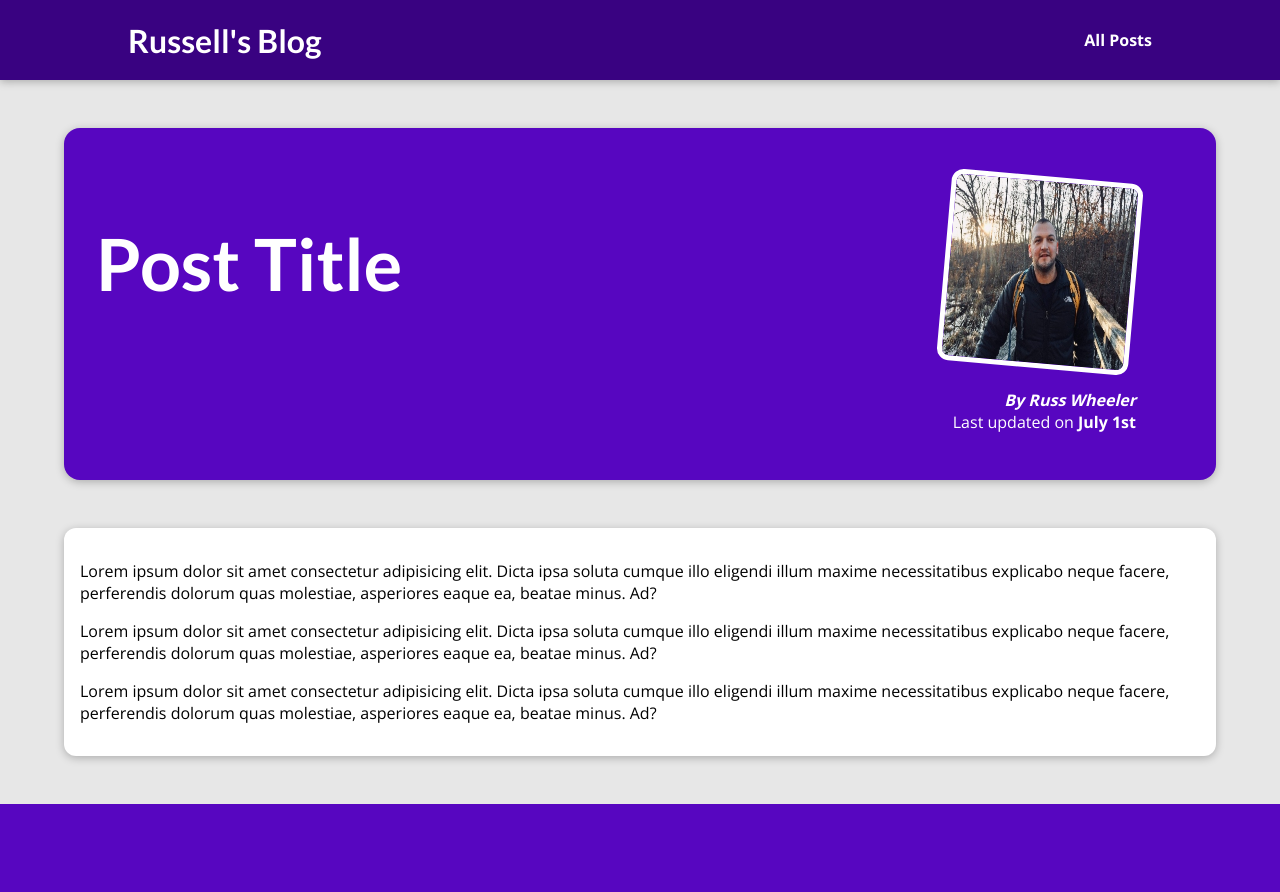
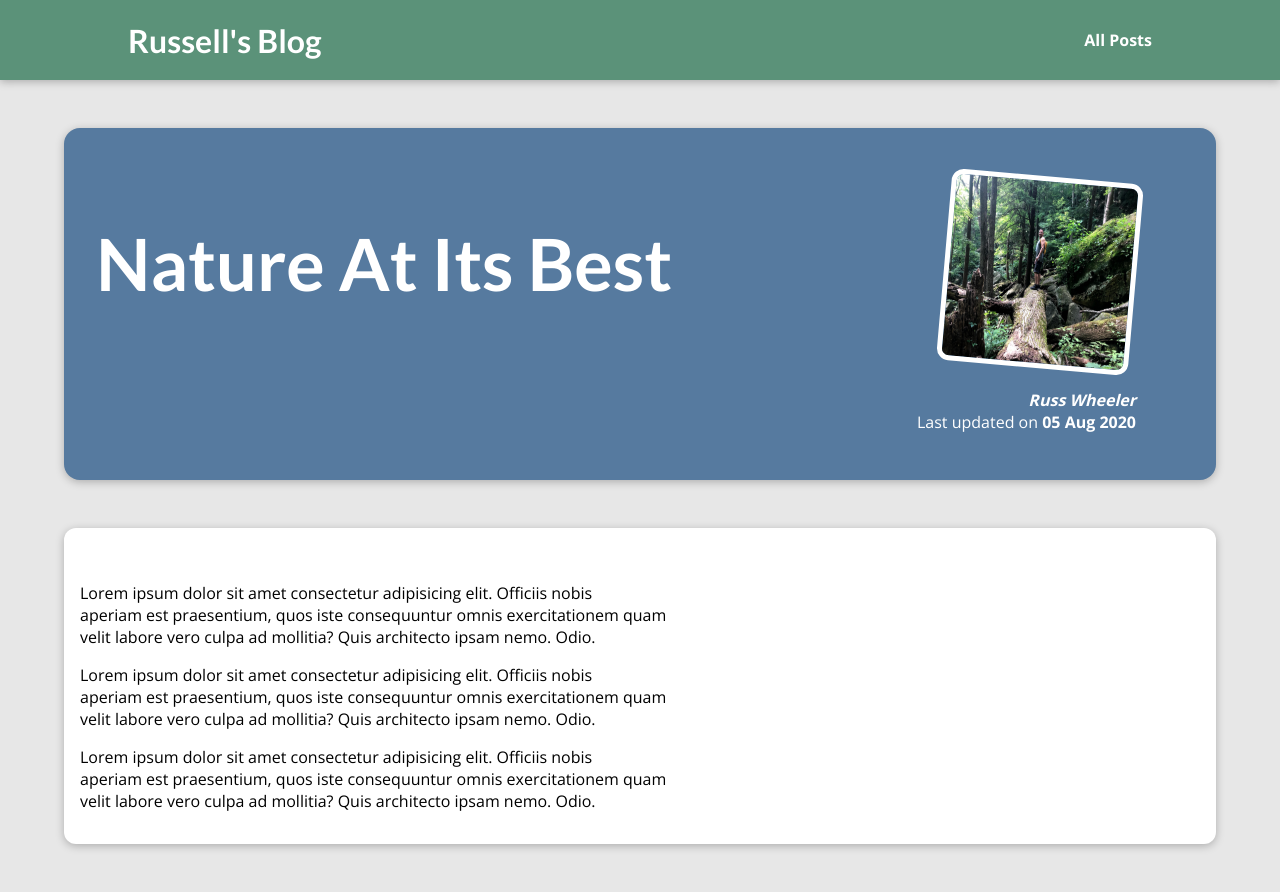
Before and after one commit to r83wheeler/django-blog, a Django app: page /posts/into-the-woods in a window 1280 px wide. Before the commit the page ends 804 px from the top, so only its background shows below. Run offline with Django 3.2, Linux system fonts and the light colour scheme.

Commit message:
added special template features & syntax, added a single post page and a 404 page

```diff
--- a/blog/static/blog/index.css
+++ b/blog/static/blog/index.css
@@ -61,7 +61,7 @@
   #about {
     text-align: center;
     padding: 3rem;
-    background-color: #e48900;
+    background-color: #5B9279;
     margin-top: 5rem;
   }
 
--- a/blog/static/blog/post-detail.css
+++ b/blog/static/blog/post-detail.css
@@ -3,7 +3,7 @@ body {
   }
 
   #main-navigation {
-    background-color: #390281;
+    background-color: #5B9279;
     box-shadow: 0 2px 8px rgba(0, 0, 0, 0.25);
   }
 
@@ -13,7 +13,7 @@ body {
     width: 90%;
     max-width: 90rem;
     border-radius: 16px;
-    background-color: #5706c0;
+    background-color: #567A9F;
     position: relative;
     box-shadow: 0 2px 8px rgba(0, 0, 0, 0.25);
     height: 22rem;
--- a/blog/templates/blog/index.html
+++ b/blog/templates/blog/index.html
@@ -23,7 +23,9 @@
       <h2>Most recent posts</h2>
 
       <ul>
-        {% include "blog/includes/post.html" %}
+        {% for post in posts %}
+            {% include "blog/includes/post.html" %}
+        {% endfor %}
       </ul>
     </section>
 
--- a/blog/templates/blog/post-detail.html
+++ b/blog/templates/blog/post-detail.html
@@ -2,7 +2,7 @@
 {% load static %}
 
 {% block title %}
-    This Post Title
+{{ post.title }}
 {% endblock %}
 
 {% block css_files %}
@@ -11,25 +11,17 @@
 
 {% block content %}
   <section id="summary">
-    <h2>Post Title</h2>
+    <h2>{{ post.title }}</h2>
     <article>
-        <img src="{% static "blog/images/MichiganHiking300.jpg" %}" alt="Post Title" />
-        <address>By Russ Wheeler</address>
+        <img src="{% static "blog/images/"|add:post.image %}" alt="{{ post.title }}" />
+        <address>{{ post.author }}</address>
         <div>
-            Last updated on <time>July 1st</time>
+            Last updated on <time>{{ post.date|date:"d M Y" }}</time>
         </div>
     </article>
   </section>
 
   <main>
-    <p>
-        Lorem ipsum dolor sit amet consectetur adipisicing elit. Dicta ipsa soluta cumque illo eligendi illum maxime necessitatibus explicabo neque facere, perferendis dolorum quas molestiae, asperiores eaque ea, beatae minus. Ad?
-    </p>
-    <p>
-        Lorem ipsum dolor sit amet consectetur adipisicing elit. Dicta ipsa soluta cumque illo eligendi illum maxime necessitatibus explicabo neque facere, perferendis dolorum quas molestiae, asperiores eaque ea, beatae minus. Ad?
-    </p>
-    <p>
-        Lorem ipsum dolor sit amet consectetur adipisicing elit. Dicta ipsa soluta cumque illo eligendi illum maxime necessitatibus explicabo neque facere, perferendis dolorum quas molestiae, asperiores eaque ea, beatae minus. Ad?
-    </p>
+    {{ post.content|linebreaks }}
   </main>
 {% endblock %}
--- a/blog/views.py
+++ b/blog/views.py
@@ -1,12 +1,83 @@
+from datetime import date
+
 from django.shortcuts import render
+
+all_posts = [
+    {
+        "slug": "hike-in-the-mountains",
+        "image": "MichiganHiking300.jpg",
+        "author": "Russ Wheeler",
+        "date": date(2021, 7, 1),
+        "title": "Kentucky Hiking",
+        "excerpt": "There's nothing like the views you get when hiking in Kentucky!",
+        "content": """
+            Lorem ipsum dolor sit amet consectetur adipisicing elit. Dicta ipsa soluta cumque illo eligendi illum maxime necessitatibus
+            explicabo neque facere, perferendis dolorum quas molestiae, asperiores eaque ea, beatae minus. Ad?
+            """
+    },
+    {
+        "slug": "programming-is-fun",
+        "image": "skylineComputer.jpg",
+        "author": "Russ Wheeler",
+        "date": date(2022, 3, 10),
+        "title": "Programming Is Great!",
+        "excerpt": "Did you ever spend hours searching that one error in your code? Yep - that's what happened to me yesterday...",
+        "content": """
+          Lorem ipsum dolor sit amet consectetur adipisicing elit. Officiis nobis
+          aperiam est praesentium, quos iste consequuntur omnis exercitationem quam
+          velit labore vero culpa ad mollitia? Quis architecto ipsam nemo. Odio.
+
+          Lorem ipsum dolor sit amet consectetur adipisicing elit. Officiis nobis
+          aperiam est praesentium, quos iste consequuntur omnis exercitationem quam
+          velit labore vero culpa ad mollitia? Quis architecto ipsam nemo. Odio.
+
+          Lorem ipsum dolor sit amet consectetur adipisicing elit. Officiis nobis
+          aperiam est praesentium, quos iste consequuntur omnis exercitationem quam
+          velit labore vero culpa ad mollitia? Quis architecto ipsam nemo. Odio.
+        """
+    },
+    {
+        "slug": "into-the-woods",
+        "image": "hiking.jpg",
+        "author": "Russ Wheeler",
+        "date": date(2020, 8, 5),
+        "title": "Nature At Its Best",
+        "excerpt": "Nature is amazing! The amount of inspiration I get when walking in nature is incredible!",
+        "content": """
+          Lorem ipsum dolor sit amet consectetur adipisicing elit. Officiis nobis
+          aperiam est praesentium, quos iste consequuntur omnis exercitationem quam
+          velit labore vero culpa ad mollitia? Quis architecto ipsam nemo. Odio.
+
+          Lorem ipsum dolor sit amet consectetur adipisicing elit. Officiis nobis
+          aperiam est praesentium, quos iste consequuntur omnis exercitationem quam
+          velit labore vero culpa ad mollitia? Quis architecto ipsam nemo. Odio.
+
+          Lorem ipsum dolor sit amet consectetur adipisicing elit. Officiis nobis
+          aperiam est praesentium, quos iste consequuntur omnis exercitationem quam
+          velit labore vero culpa ad mollitia? Quis architecto ipsam nemo. Odio.
+        """
+    }
+]
+
+def get_date(post):
+    return post['date']
 
 # Create your views here.
 
 def starting_page(request):
-    return render(request, "blog/index.html")
+    sorted_posts = sorted(all_posts, key=get_date)
+    latest_posts = sorted_posts[-3:]
+    return render(request, "blog/index.html", {
+        "posts": latest_posts
+    })
 
 def posts(request):
-    return render(request, "blog/all-posts.html")
+    return render(request, "blog/all-posts.html", {
+     "all_posts": all_posts
+     })
 
 def post_detail(request, slug):
-    return render(request, "blog/post-detail.html")
+    identified_post = next(post for post in all_posts if post['slug'] == slug)
+    return render(request, "blog/post-detail.html", {
+        "post": identified_post
+    })
```
Also changed, not shown: blog/templates/blog/all-posts.html (+3 -6 lines), blog/templates/blog/includes/post.html (+4 -4 lines), templates/404.html (added, +10 -0 lines), blog/static/blog/images/hiking.jpg (added), blog/static/blog/images/skylineComputer.jpg (added).
